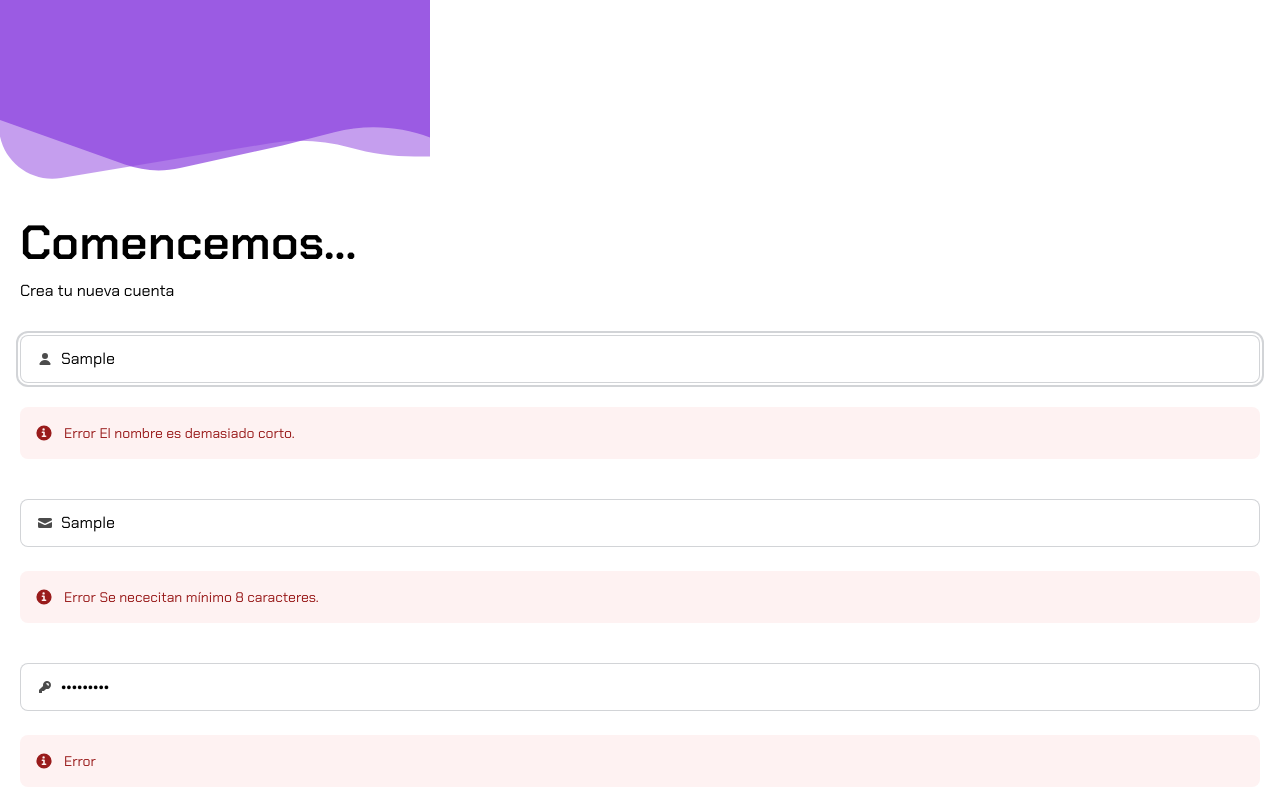
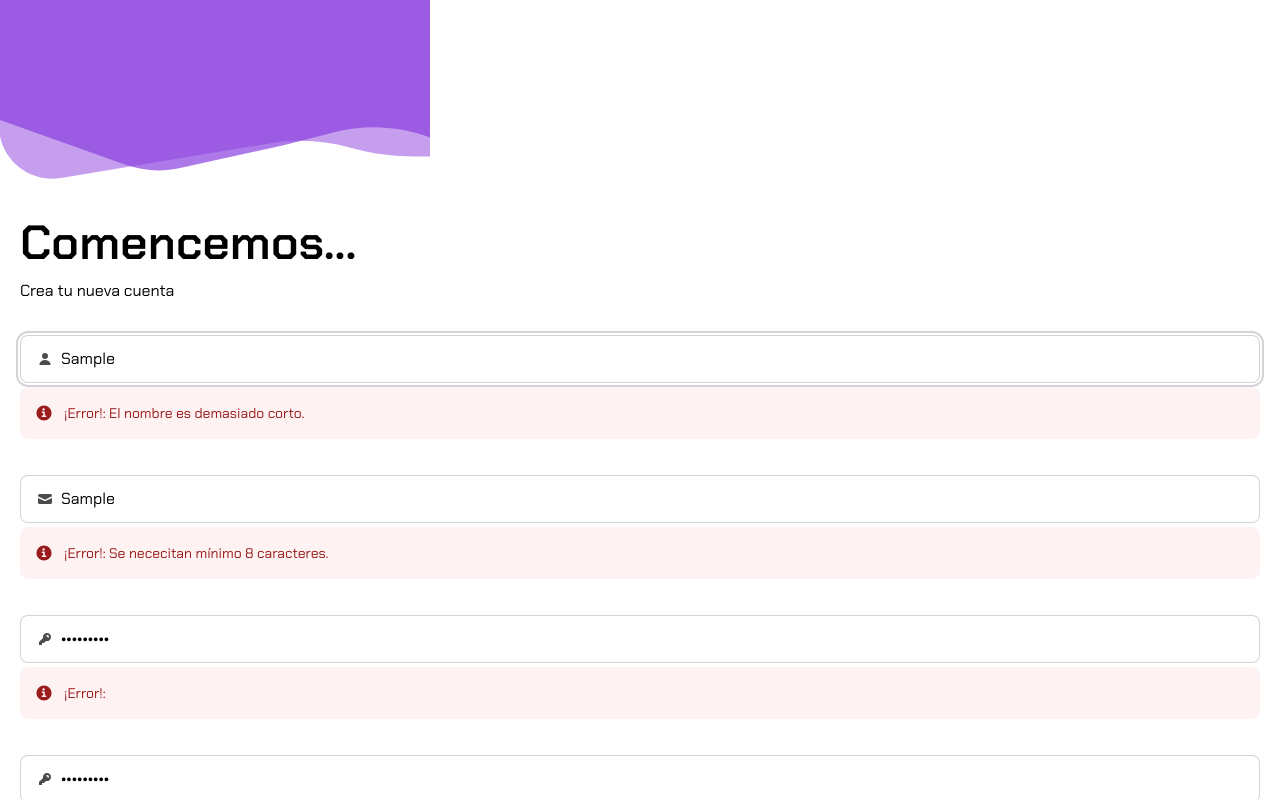
Before and after one commit to K-FinCity/fincity-frontend, a Next.js app: page /registro in a window 1280 px wide. Both pictures are taken after typing "Sample", "Sample", "Sample123", "Sample123" into the empty fields and a click on the button "CREAR CUENTA". Shown: the top 800 px of the page. Built offline with nearby package versions, Linux system fonts and the light colour scheme.

Commit message:
fix: Optimized color styles

```diff
--- a/components/ErrorMessage.jsx
+++ b/components/ErrorMessage.jsx
@@ -1,7 +1,7 @@
 export default function ErrorMessage({ msg }) {
   return (
     <div
-      class="flex items-center p-4 mb-4 text-sm text-red-800 rounded-lg bg-red-50 dark:bg-gray-800 dark:text-red-400 w-full"
+      class="flex items-center p-4 -mt-5 mb-3 text-sm text-red-800 rounded-lg bg-red-50 w-full"
       role="alert"
     >
       <svg
@@ -15,7 +15,7 @@ export default function ErrorMessage({ msg }) {
       </svg>
       <span class="sr-only">Error</span>
       <div>
-        <span class="font-medium">Error</span> {msg}
+        <span class="font-medium">¡Error!:</span> {msg}
       </div>
     </div>
   );
```
